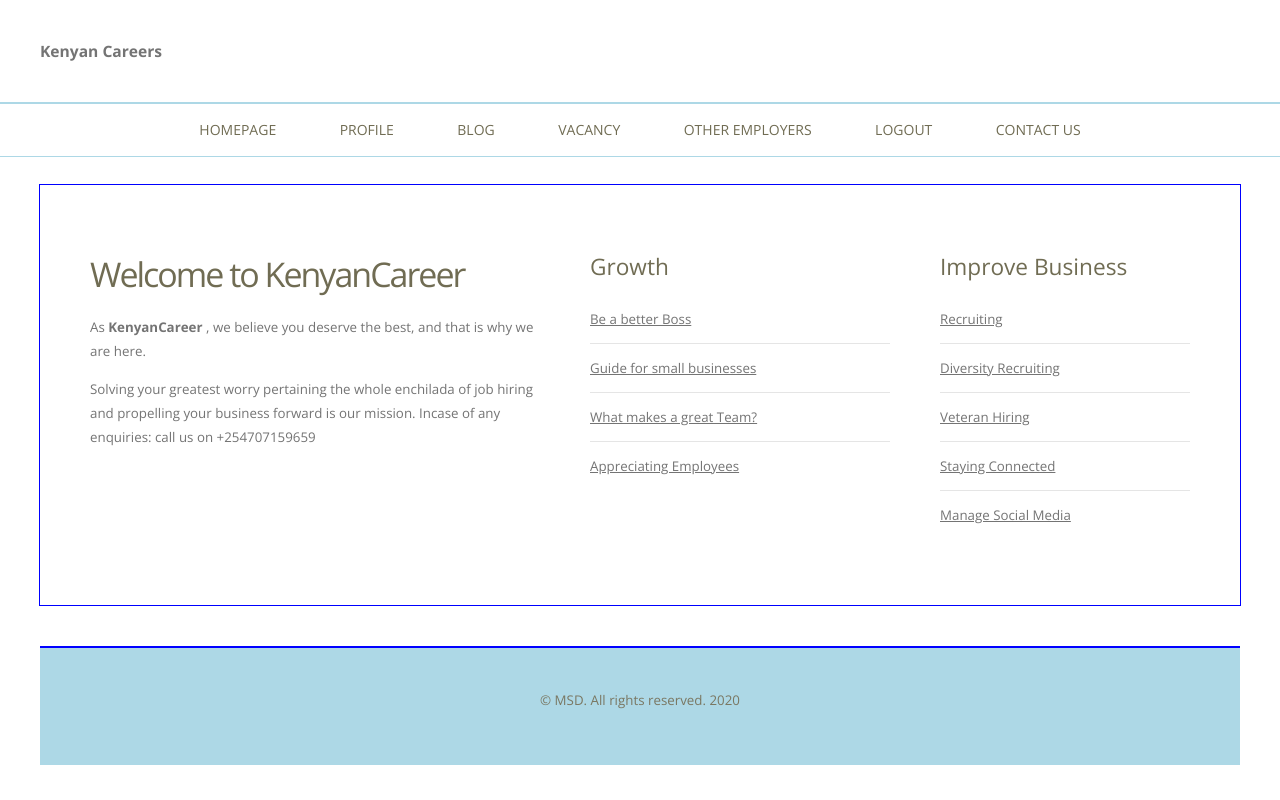
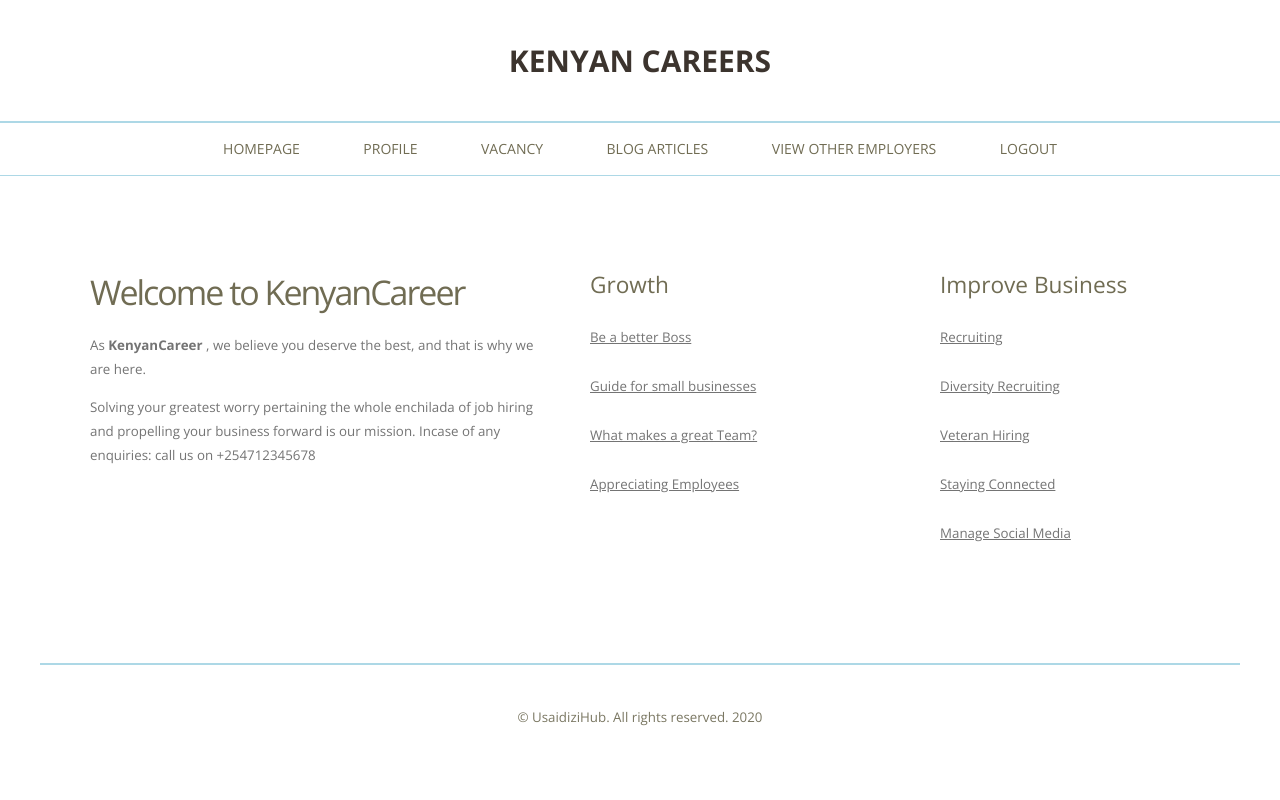
Before and after one commit to Herkry/Kenyan_Careers_WebApp, a PHP site: page /Employer/employer_homepage.php in a window 1280 px wide. Run offline with PHP 8.4, Linux system fonts and the light colour scheme; the visitor is signed in with stand-in values (Sample User, id 1).

Commit message:
UI update

```diff
--- a/kenyan_careers_webapp/Employer/default.css
+++ b/kenyan_careers_webapp/Employer/default.css
@@ -69,7 +69,7 @@
 ul.style1 li
 {
 	padding: 15px 0px 15px 0px;
-	border-top: 1px solid #E5E5E5;
+	border-top: 1px solid white;
 }
 
 ul.style1 a
@@ -207,8 +207,8 @@
 	width: 1100px;
 	margin-bottom: 3em;
 	padding: 5em 50px;
-	background: #FFF;
-	border: 1px solid blue;
+	/* background: #FFF; */
+	/* border: 1px solid blue; */
 }
 
 #page h2 a
@@ -264,8 +264,8 @@
 #footer {
 	overflow: hidden;
 	padding: 3em 0em;
-	border-top: 2px solid blue;
-	background: lightblue;
+	border-top: 2px solid lightblue;
+	/* background: lightblue; */
 	color: #7A7762;
 }
 
--- a/kenyan_careers_webapp/Employer/employer_homepage.php
+++ b/kenyan_careers_webapp/Employer/employer_homepage.php
@@ -4,7 +4,6 @@
 // require_once('footer.php');
 // $headr = new Header();
 // $headr->isLoggedin();
-//
 // $footr = new Footer();
 // $footr->isLoggedin();
 
@@ -26,31 +25,33 @@
 <link href="default_ie6.css" rel="stylesheet" type="text/css" />
 <![endif]-->
 </head>
-<body style="background:white;" >
+<body>
 <div id="logo" class="container">
-	<h3>Kenyan Careers</h3>
+
+  <h2 style="text-align:center;font-size:30px;"><b> <a href="/Kenyan_Careers_WebApp/kenyan_careers_webapp/index.html">KENYAN CAREERS</a></b> </h2>
+
 </div>
+
 <div id="menu-wrapper">
 	<div id="menu" class="container">
 		<ul>
-			<li><a href="#">Homepage</a></li>
+			<li><a href="/Kenyan_Careers_WebApp/kenyan_careers_webapp/index.html">Homepage</a></li>
 			<li><a href="employer_profile.php">Profile</a></li>
-			<li><a href="#">Blog</a></li>
-			<li><a href="#">Vacancy</a></li>
-			<li><a href="employers_all_list.php">Other Employers</a></li>
+      <li><a href="#">Vacancy</a></li>
+			<li><a href="#">Blog Articles</a></li>
+			<li><a href="employers_all_list.php">View Other Employers</a></li>
 			<li><a href="employer_logout.php">Logout</a></li>
-			<li><a href="#">Contact Us</a></li>
 		</ul>
-
 	</div>
 </div>
+
 <div id="page" class="container">
 	<div id="box1">
 		<h2 class="title"><a href="#">Welcome to KenyanCareer</a></h2>
 		<div style="clear: both;">&nbsp;</div>
 		<div class="entry">
 			<p>As <strong>KenyanCareer </strong>, we believe you deserve the best, and that is why we are here.</p>
-			<p>Solving your greatest worry pertaining the whole enchilada of job hiring and propelling your business forward is our mission. Incase of any enquiries: call us on +254707159659</p>
+			<p>Solving your greatest worry pertaining the whole enchilada of job hiring and propelling your business forward is our mission. Incase of any enquiries: call us on +254712345678</p>
 		</div>
 	</div>
 	<div id="box2">
@@ -74,7 +75,7 @@
 	</div>
 </div>
 <div id="footer" class="container">
-	<p>&copy; MSD. All rights reserved. 2020</p>
+	<p>&copy; UsaidiziHub. All rights reserved. 2020</p>
 </div>
 </body>
 </html>
```
